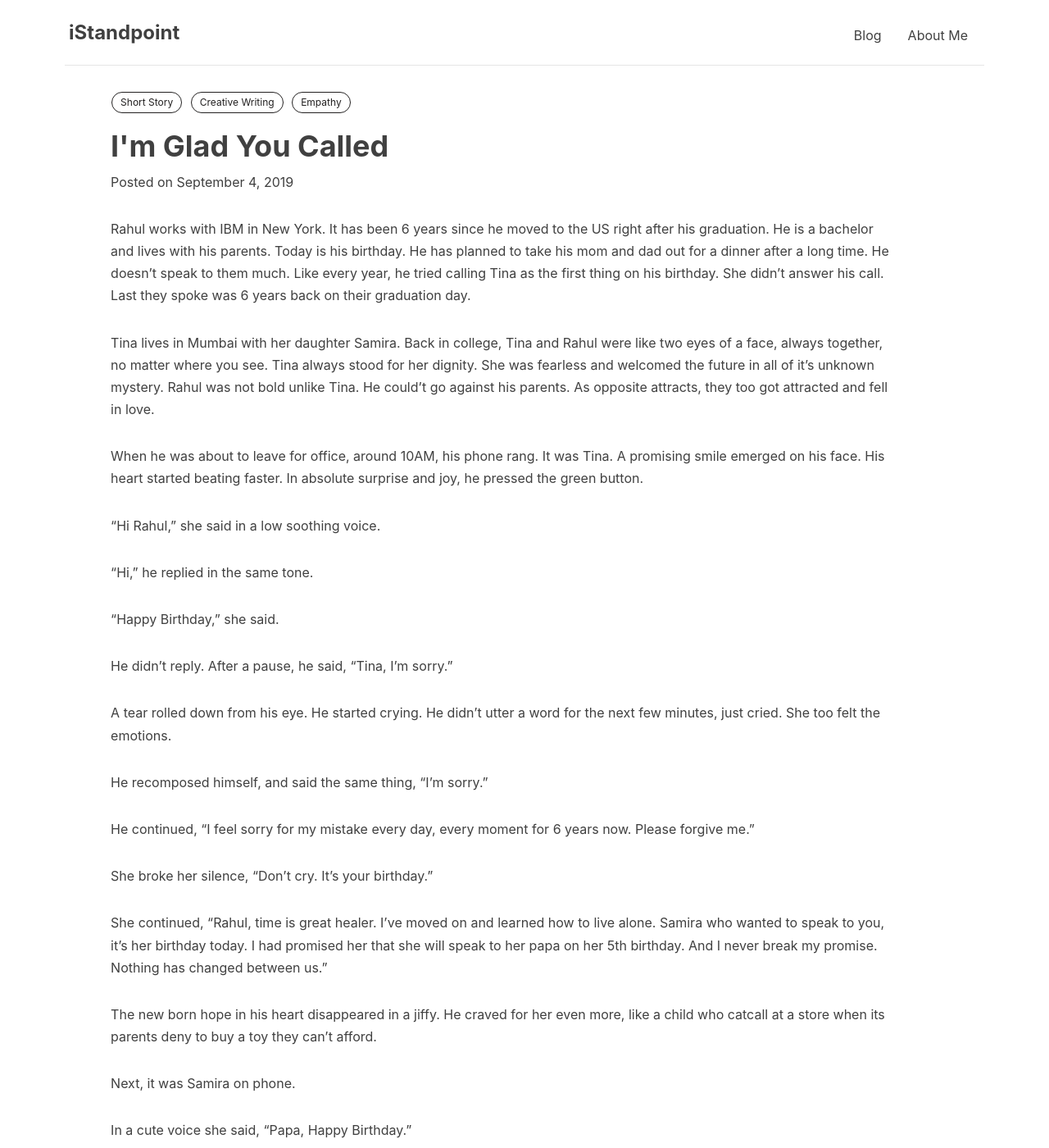
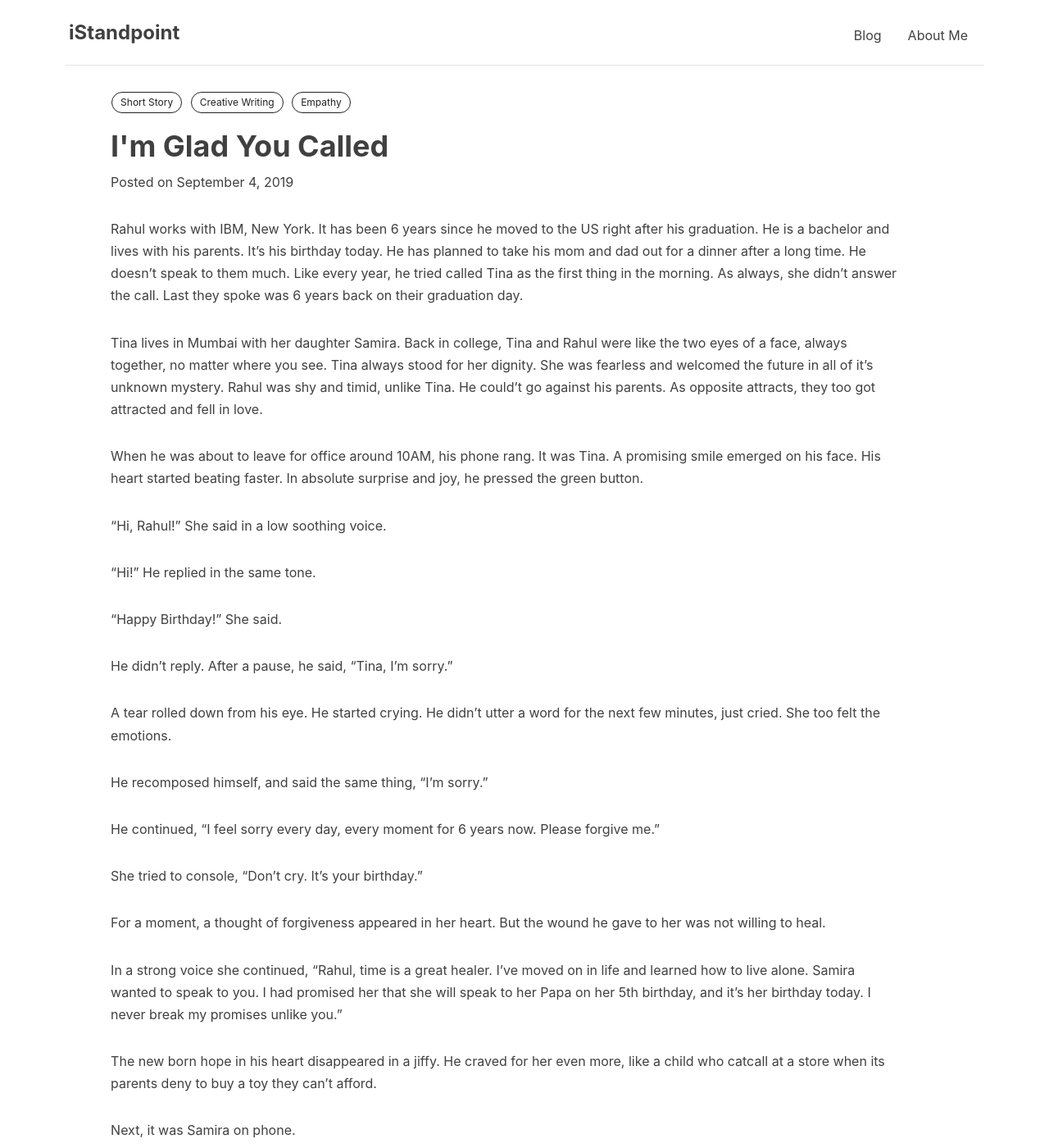
Before and after one commit to gargsaar/singlepage_website_ni, a Jekyll site: the page built from _posts/2019-09-04-i-am-glad-you-called.markdown, in a window 1280 px wide and 1400 px high. Shown: the whole window at 82% size. Built offline with Jekyll 4.4.1, drawn with Linux system fonts in a browser that asks for light colours; nearby versions of some CDN libraries; some of the changed text lies outside the part shown.

Commit message:
Update 2019-09-04-i-am-glad-you-called.markdown

```diff
--- a/_posts/2019-09-04-i-am-glad-you-called.markdown
+++ b/_posts/2019-09-04-i-am-glad-you-called.markdown
@@ -9,17 +9,17 @@ tags:
   - Creative Writing
   - Empathy
 ---
-Rahul works with IBM in New York. It has been 6 years since he moved to the US right after his graduation. He is a bachelor and lives with his parents. Today is his birthday. He has planned to take his mom and dad out for a dinner after a long time. He doesn't speak to them much. Like every year, he tried calling Tina as the first thing on his birthday. She didn't answer his call. Last they spoke was 6 years back on their graduation day.
+Rahul works with IBM, New York. It has been 6 years since he moved to the US right after his graduation. He is a bachelor and lives with his parents. It's his birthday today. He has planned to take his mom and dad out for a dinner after a long time. He doesn't speak to them much. Like every year, he tried called Tina as the first thing in the morning. As always, she didn't answer the call. Last they spoke was 6 years back on their graduation day.
 
-Tina lives in Mumbai with her daughter Samira. Back in college, Tina and Rahul were like two eyes of a face, always together, no matter where you see. Tina always stood for her dignity. She was fearless and welcomed the future in all of it’s unknown mystery. Rahul was not bold unlike Tina. He could’t go against his parents. As opposite attracts, they too got attracted and fell in love.
+Tina lives in Mumbai with her daughter Samira. Back in college, Tina and Rahul were like the two eyes of a face, always together, no matter where you see. Tina always stood for her dignity. She was fearless and welcomed the future in all of it’s unknown mystery. Rahul was shy and timid, unlike Tina. He could’t go against his parents. As opposite attracts, they too got attracted and fell in love.
 
-When he was about to leave for office, around 10AM, his phone rang. It was Tina. A promising smile emerged on his face. His heart started beating faster. In absolute surprise and joy, he pressed the green button.
+When he was about to leave for office around 10AM, his phone rang. It was Tina. A promising smile emerged on his face. His heart started beating faster. In absolute surprise and joy, he pressed the green button.
 
-"Hi Rahul," she said in a low soothing voice.
+"Hi, Rahul!" She said in a low soothing voice.
 
-"Hi," he replied in the same tone.
+"Hi!" He replied in the same tone.
 
-"Happy Birthday," she said.
+"Happy Birthday!" She said.
 
 He didn’t reply. After a pause, he said, "Tina, I'm sorry."
 
@@ -27,26 +27,28 @@ A tear rolled down from his eye. He started crying. He didn’t utter a word for
 
 He recomposed himself, and said the same thing, "I'm sorry."
 
-He continued, "I feel sorry for my mistake every day, every moment for 6 years now. Please forgive me."
+He continued, "I feel sorry every day, every moment for 6 years now. Please forgive me."
 
-She broke her silence, "Don’t cry. It's your birthday."
+She tried to console, "Don’t cry. It's your birthday."
 
-She continued, "Rahul, time is great healer. I've moved on and learned how to live alone. Samira who wanted to speak to you, it's her birthday today. I had promised her that she will speak to her papa on her 5th birthday. And I never break my promise. Nothing has changed between us."
+For a moment, a thought of forgiveness appeared in her heart. But the wound he gave to her was not willing to heal.
+
+In a strong voice she continued, "Rahul, time is a great healer. I've moved on in life and learned how to live alone. Samira wanted to speak to you. I had promised her that she will speak to her Papa on her 5th birthday, and it's her birthday today. I never break my promises unlike you."
 
 The new born hope in his heart disappeared in a jiffy. He craved for her even more, like a child who catcall at a store when its parents deny to buy a toy they can't afford.
 
 Next, it was Samira on phone.
 
-In a cute voice she said, "Papa, Happy Birthday."
+In a cute voice she said, "Papa, happy birthday."
 
-In crying voice, he replied, "Thank You Samira. Happy Birthday to you too."
+In crying voice he replied, "Happy birthday to you too Samira."
 
-Tina took the phone back, "Rahul, it's getting dark here, we need to go."
+Tina took the phone back in a flash and said, "Rahul, it's getting dark here, we need to go."
 
-Drenched in love, he didn’t want the call to end.
+Soaked in love, he didn’t want the call to end.
 
 Quickly, he asked, "How is Samira?"
 
 "She is exactly like you," she replied and ended the call.
 
-*Some mistakes can never be forgiven, specially when they are done by somebody you love the most.*
+*Some mistakes can never be forgiven, specially when they are done to somebody you love the most.*
```
